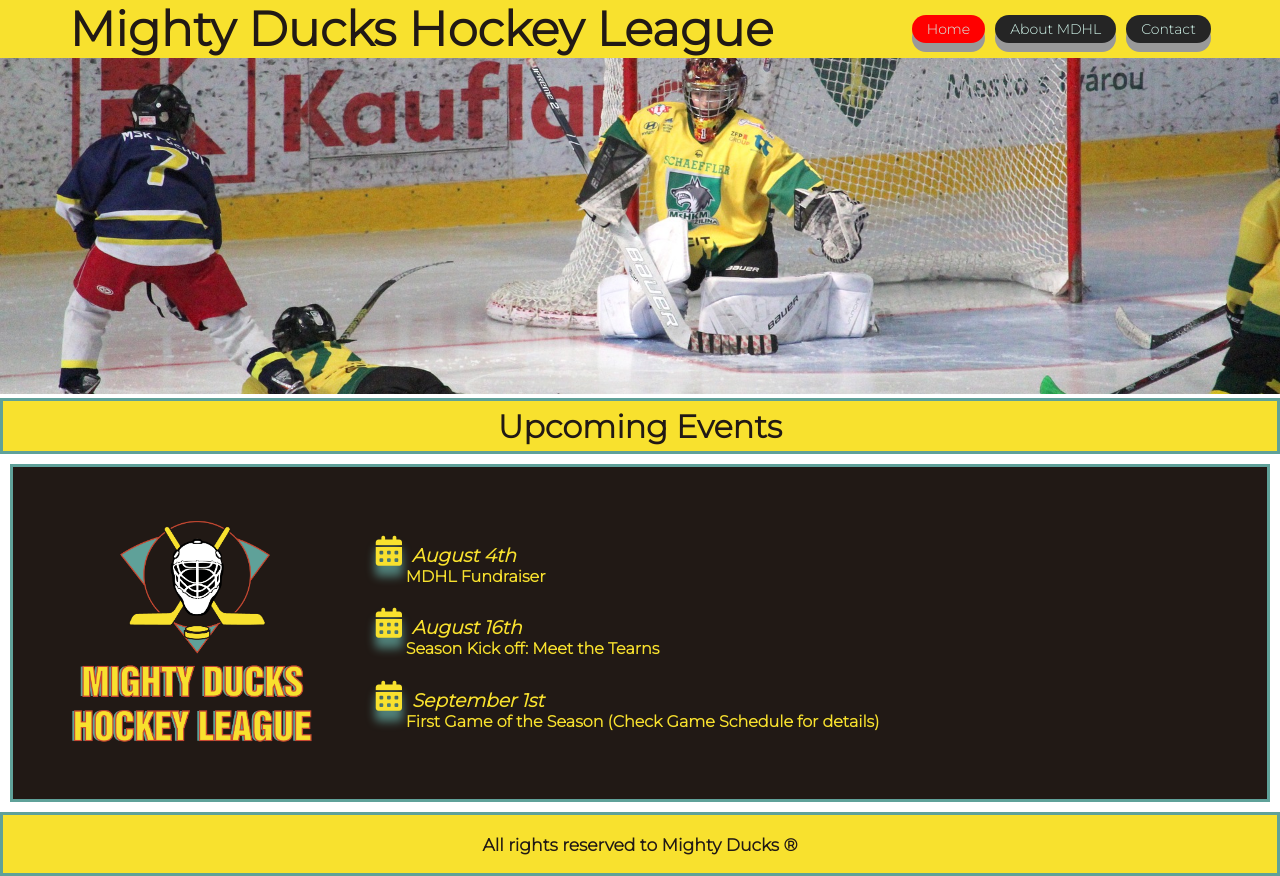
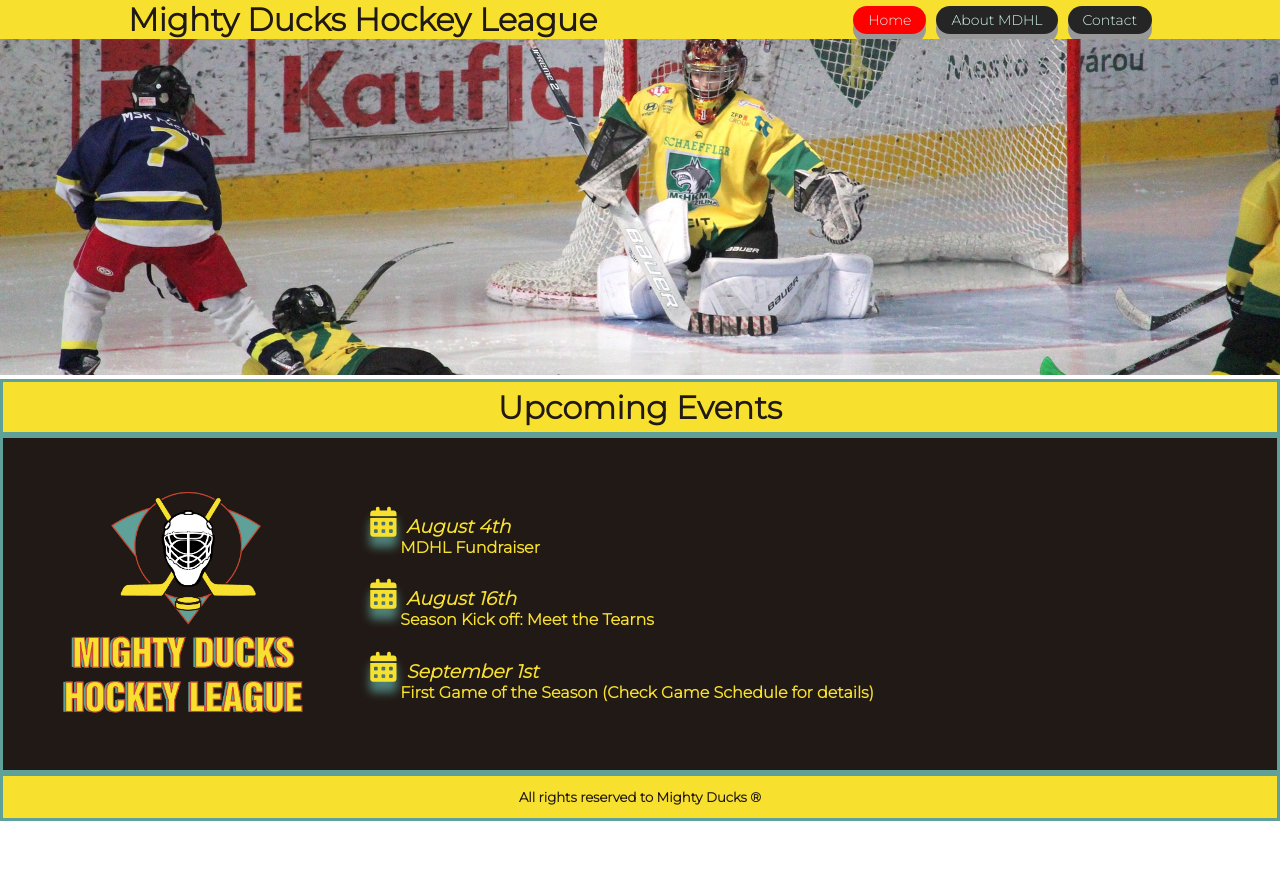
Before and after one commit to SimonS89/IniciatecHtml-Css, a plain HTML site: page trabajoPractico/index.html in a window 1280 px wide. After the commit the page ends 821 px from the top, so only its background shows below. Drawn offline with Linux system fonts and the light colour scheme.

Commit message:
nav position

```diff
--- a/trabajoPractico/assets/css/styles1.css
+++ b/trabajoPractico/assets/css/styles1.css
@@ -101,7 +101,7 @@ h1 {
 }
 
 .nav_uno a:active {
-  background-color: #3d948a;
+  background-color: #d8bf04;
   box-shadow: 0 5px #666;
   transform: translateY(4px);
 }
@@ -176,15 +176,15 @@ footer {
   align-items: center;
   background-color: #211915;
   color: #f8e12e;
-  height: 10vh;
+  height: 6vh;
 }
 
 .contact_footer {
-  padding: 45px;
+  padding: 25px;
 }
 
 .home_footer {
-  padding: 45px;
+  padding: 25px;
 }
 
 .nav_dos,
--- a/trabajoPractico/assets/css/styles2.css
+++ b/trabajoPractico/assets/css/styles2.css
@@ -13,7 +13,7 @@
 /* header */
 
 h1 {
-  font-size: 3rem;
+  font-size: 2rem;
   color: #211915;
   background-color: #f8e12e;
   font-weight: bolder;
@@ -24,6 +24,7 @@ h1 {
   display: flex;
   align-items: center;
   justify-content: space-around;
+  /* justify-content: flex-start; */
   overflow: hidden;
   width: 100%;
   background-color: #f8e12e;
@@ -36,9 +37,10 @@ h1 {
   flex-wrap: wrap;
   align-items: center;
   gap: 10px;
+  /* */
   /* position: absolute;
-  top: 4vh;
-  right: 40vh;
+  top: 20px;
+  right: 150px;
   z-index: 1; */
 }
 
@@ -79,7 +81,9 @@ nav .disabled {
   height: 42vh;
   background-repeat: repeat;
   object-fit: cover;
-  z-index: -1;
+  /* */
+  /* z-index: -1;
+  position: relative; */
 }
 
 /* free */
@@ -104,7 +108,6 @@ nav .disabled {
 /* main */
 
 .main_index {
-  margin: 10px;
   display: flex;
   justify-content: space-around;
   border: 3px solid #5fa199;
@@ -201,8 +204,7 @@ footer {
   align-items: center;
   background-color: #f8e12e;
   color: #211915;
-  height: 8vh;
-  font-size: 1.3rem;
+  height: 6vh;
   font-weight: bolder;
   border: 3px solid #5fa199;
 }
--- a/trabajoPractico/index.html
+++ b/trabajoPractico/index.html
@@ -16,14 +16,17 @@
       <header class="header">
             <div class="header_dos">
                   <h1> Mighty Ducks Hockey League</h1>
+
                   <nav class="nav_dos">
                         <a href="./index.html" class="disabled">Home</a>
                         <a href="./pages/about.html">About MDHL</a>
                         <a href="./pages/contact.html">Contact</a>
                   </nav>
+
             </div>
-            <img class="img_dos" src="../assets/img/design1_image2.jpg" alt="imagen de chicos jugando al hockey">
+            <img class="img_dos" src="assets/img/design1_image2.jpg" alt="imagen de chicos jugando al hockey">
       </header>
+
       <div class="container_secundario">
             <h2 class="titulo_secundario">Upcoming Events</h2>
             <a href="index.html" class="disabled"> <img class="logo_uno" src="assets/img/Logo.png"
@@ -35,7 +38,7 @@
                   <a href="pages/about.html">About MDHL</a>
                   <a href="pages/contact.html">Contact</a>
             </nav>
-            <a href="./index.html" class="disabled"> <img class="logo_dos" src="../assets/img/Logo.png"
+            <a href="./index.html" class="disabled"> <img class="logo_dos" src="assets/img/Logo.png"
                         alt="Logo Mighty Ducks Hockey League"></a>
             <article>
                   <section class="main_seccion_uno">
```
